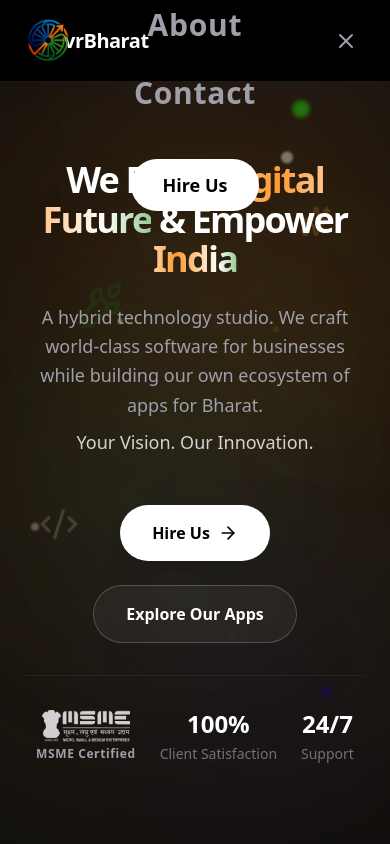
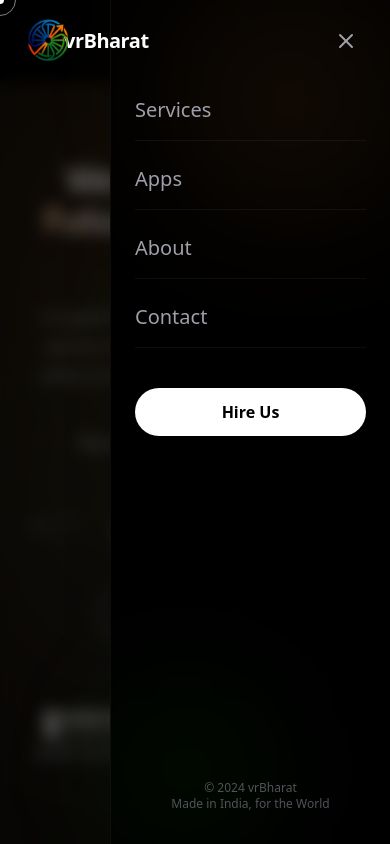
Before and after one commit to vrBharat/vrbharat-landing, a Next.js app: page / in a window 390 px wide. Both pictures are taken after a click on the button "Toggle menu". Shown: the top 844 px of the page. Built offline with nearby package versions, Linux system fonts and the light colour scheme.

Commit message:
feat: Redesign mobile menu and add custom cursor

```diff
--- /dev/null
+++ b/src/app/components/CustomCursor.tsx
@@ -0,0 +1,85 @@
+"use client";
+
+import { useEffect, useState, useRef } from "react";
+
+export default function CustomCursor() {
+  const cursorDotRef = useRef<HTMLDivElement>(null);
+  const cursorRingRef = useRef<HTMLDivElement>(null);
+  const [isHovering, setIsHovering] = useState(false);
+  const [isVisible, setIsVisible] = useState(false);
+
+  useEffect(() => {
+    // Only run on client-side and non-touch devices
+    const isTouchDevice =
+      "ontouchstart" in window || navigator.maxTouchPoints > 0;
+    if (isTouchDevice) return;
+
+    setIsVisible(true);
+
+    const onMouseMove = (e: MouseEvent) => {
+      if (cursorDotRef.current && cursorRingRef.current) {
+        // Dot follows strictly
+        cursorDotRef.current.style.transform = `translate(${e.clientX}px, ${e.clientY}px)`;
+
+        // Ring follows with slight delay/smoothness (handled by CSS transition usually, or JS for more control)
+        // For simple performance, we can just update position here and let CSS transition handle the lag if needed,
+        // or use requestAnimationFrame for a custom lerp. Let's use direct update + CSS transition for now.
+        cursorRingRef.current.style.transform = `translate(${e.clientX}px, ${e.clientY}px)`;
+      }
+    };
+
+    const onMouseDown = () => {
+      setIsHovering(true);
+    };
+
+    const onMouseUp = () => {
+      setIsHovering(false);
+    };
+
+    const onMouseOver = (e: MouseEvent) => {
+      const target = e.target as HTMLElement;
+      // Check if hovering over clickable elements
+      if (
+        target.tagName === "A" ||
+        target.tagName === "BUTTON" ||
+        target.closest("a") ||
+        target.closest("button") ||
+        target.classList.contains("cursor-hover") ||
+        target.getAttribute("role") === "button"
+      ) {
+        setIsHovering(true);
+      } else {
+        setIsHovering(false);
+      }
+    };
+
+    window.addEventListener("mousemove", onMouseMove);
+    window.addEventListener("mousedown", onMouseDown);
+    window.addEventListener("mouseup", onMouseUp);
+    window.addEventListener("mouseover", onMouseOver);
+
+    return () => {
+      window.removeEventListener("mousemove", onMouseMove);
+      window.removeEventListener("mousedown", onMouseDown);
+      window.removeEventListener("mouseup", onMouseUp);
+      window.removeEventListener("mouseover", onMouseOver);
+    };
+  }, []);
+
+  if (!isVisible) return null;
+
+  return (
+    <>
+      <div
+        ref={cursorDotRef}
+        className="fixed top-0 left-0 w-2 h-2 bg-white rounded-full pointer-events-none z-[9999] -translate-x-1/2 -translate-y-1/2 will-change-transform mix-blend-difference"
+      />
+      <div
+        ref={cursorRingRef}
+        className={`fixed top-0 left-0 w-8 h-8 border border-white/50 rounded-full pointer-events-none z-[9998] -translate-x-1/2 -translate-y-1/2 will-change-transform transition-all duration-150 ease-out mix-blend-difference ${
+          isHovering ? "scale-150 bg-white/10 border-white" : "scale-100"
+        }`}
+      />
+    </>
+  );
+}
--- a/src/app/components/NavBar.tsx
+++ b/src/app/components/NavBar.tsx
@@ -24,7 +24,13 @@
   return (
     <div className="fixed top-0 left-0 right-0 z-50">
       <nav
-        className={`flex items-center justify-between px-6 md:px-8 py-4 transition-all duration-500 w-full ${scrolled || isOpen ? "bg-black/90 backdrop-blur-xl border-b border-white/10" : "bg-transparent"}`}
+        className={`flex items-center justify-between px-6 md:px-8 py-4 transition-all duration-500 w-full ${
+          isOpen
+            ? "bg-black"
+            : scrolled
+              ? "bg-black/90 backdrop-blur-xl border-b border-white/10"
+              : "bg-transparent"
+        }`}
       >
         {/* Logo */}
         <Link href="/" className="flex items-center gap-0 group relative z-50">
@@ -94,23 +100,43 @@
         </button>
 
         {/* Mobile Dropdown */}
+        {/* Mobile Menu Backdrop */}
         <div
-          className={`fixed inset-0 bg-black/95 backdrop-blur-2xl transition-all duration-500 ease-out md:hidden flex flex-col items-center justify-center ${isOpen ? "opacity-100 pointer-events-auto" : "opacity-0 pointer-events-none"}`}
+          className={`fixed inset-0 bg-black/60 backdrop-blur-sm transition-opacity duration-300 md:hidden ${
+            isOpen
+              ? "opacity-100 pointer-events-auto"
+              : "opacity-0 pointer-events-none"
+          }`}
+          onClick={toggleMenu}
+        />
+
+        {/* Mobile Sidebar */}
+        <div
+          className={`fixed top-0 right-0 h-full w-[280px] bg-black border-l border-white/5 shadow-2xl transform transition-transform duration-500 cubic-bezier(0.32, 0.72, 0, 1) md:hidden flex flex-col pt-24 px-6 ${
+            isOpen ? "translate-x-0" : "translate-x-full"
+          }`}
         >
-          <div className="flex flex-col items-center gap-8">
+          {/* Decorative background blob */}
+          <div className="absolute top-0 right-0 w-[200px] h-[200px] bg-primary/10 blur-[80px] rounded-full pointer-events-none" />
+          <div className="absolute bottom-0 left-0 w-[150px] h-[150px] bg-secondary/10 blur-[60px] rounded-full pointer-events-none" />
+
+          <div className="flex flex-col gap-6 relative z-10">
             {navLinks.map((item, index) => (
               <Link
                 key={item}
                 href={`#${item.toLowerCase()}`}
                 onClick={toggleMenu}
-                className="text-3xl font-bold text-zinc-400 hover:text-white transition-all duration-300 tracking-wide hover:tracking-widest"
+                className="group flex items-center justify-between text-xl font-medium text-zinc-400 hover:text-white transition-all duration-300 border-b border-white/5 pb-4"
                 style={{
-                  transitionDelay: isOpen ? `${index * 100}ms` : "0ms",
-                  transform: isOpen ? "translateY(0)" : "translateY(20px)",
+                  transitionDelay: isOpen ? `${index * 50 + 100}ms` : "0ms",
+                  transform: isOpen ? "translateX(0)" : "translateX(20px)",
                   opacity: isOpen ? 1 : 0,
                 }}
               >
-                {item}
+                <span>{item}</span>
+                <span className="opacity-0 -translate-x-2 group-hover:opacity-100 group-hover:translate-x-0 transition-all duration-300 text-primary">
+                  →
+                </span>
               </Link>
             ))}
 
@@ -118,15 +144,28 @@
             <Link
               href="#contact"
               onClick={toggleMenu}
-              className="mt-4 px-8 py-3 text-lg font-bold text-black rounded-full bg-white hover:scale-105 transition-transform duration-300"
+              className="mt-4 w-full flex items-center justify-center px-6 py-3 text-base font-bold text-black rounded-full bg-white hover:scale-[1.02] active:scale-95 transition-all duration-300 shadow-lg relative overflow-hidden group"
               style={{
                 transitionDelay: isOpen ? "300ms" : "0ms",
                 transform: isOpen ? "translateY(0)" : "translateY(20px)",
                 opacity: isOpen ? 1 : 0,
               }}
             >
-              Hire Us
+              <span className="relative z-10">Hire Us</span>
+              <div className="absolute inset-0 bg-gradient-to-r from-zinc-200 to-white opacity-0 group-hover:opacity-100 transition-opacity duration-300" />
             </Link>
+          </div>
+
+          {/* Footer Info in Menu */}
+          <div
+            className="mt-auto mb-8 text-xs text-zinc-600 text-center"
+            style={{
+              transitionDelay: isOpen ? "400ms" : "0ms",
+              opacity: isOpen ? 1 : 0,
+            }}
+          >
+            <p>© 2024 vrBharat</p>
+            <p>Made in India, for the World</p>
           </div>
         </div>
       </nav>
--- a/src/app/globals.css
+++ b/src/app/globals.css
@@ -46,6 +46,12 @@
   color: var(--foreground);
   font-family: var(--font-sans), Arial, Helvetica, sans-serif;
   overflow-x: hidden;
+}
+
+@media (hover: hover) and (pointer: fine) {
+  body, a, button, [role="button"] {
+    cursor: none;
+  }
 }
 
 h1,
--- a/src/app/layout.tsx
+++ b/src/app/layout.tsx
@@ -2,6 +2,7 @@
 import type { Metadata } from "next";
 import { Geist, Geist_Mono } from "next/font/google";
 import "./globals.css";
+import CustomCursor from "./components/CustomCursor";
 
 const geistSans = Geist({
   variable: "--font-geist-sans",
@@ -15,10 +16,11 @@
 
 export const metadata: Metadata = {
   title: "vrBharat | Building Digital Bharat",
-  description: "Innovative mobile applications for the next generation of India. Home of Jinete, vrPay, and more.",
-  metadataBase: new URL('https://vrbharat.tech'),
+  description:
+    "Innovative mobile applications for the next generation of India. Home of Jinete, vrPay, and more.",
+  metadataBase: new URL("https://vrbharat.tech"),
   icons: {
-    icon: '/logo.png',
+    icon: "/logo.png",
   },
 };
 
@@ -32,6 +34,7 @@
       <body
         className={`${geistSans.variable} ${geistMono.variable} antialiased`}
       >
+        <CustomCursor />
         {children}
         <Analytics />
       </body>
```
